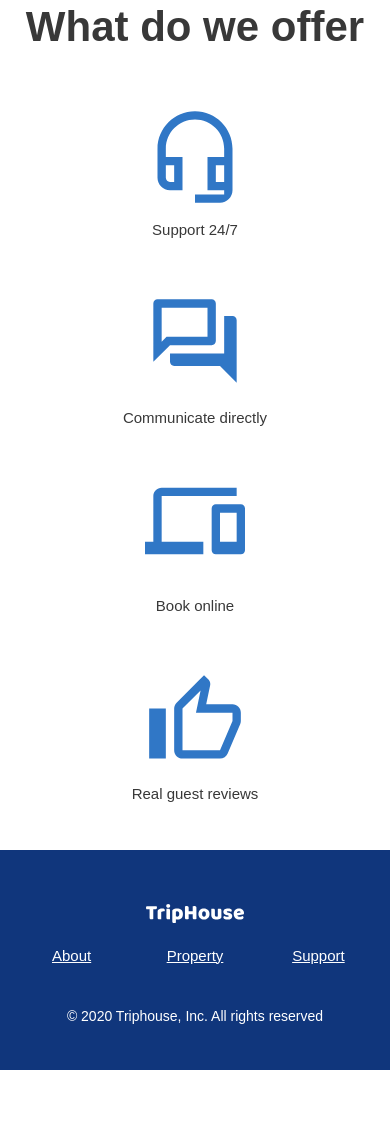
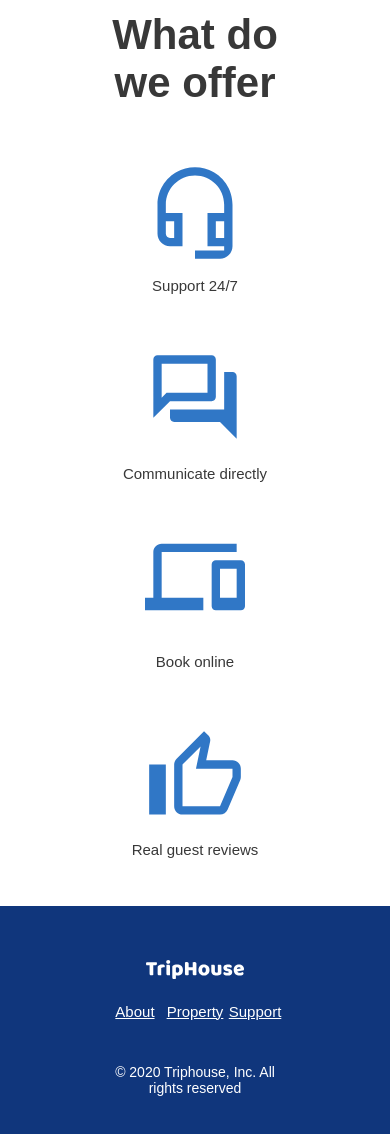
Before and after one commit to SobolevD51/if-html, a website: page index.html in a window 390 px wide. Shown: the part 846-1980 px from the top of the page. Before the commit the page ends 1916 px from the top, so only its background shows below. Drawn offline with nearby package versions, Linux system fonts and the light colour scheme; a web font is replaced by a local one.

Commit message:
Extra styles has been deleted. @media request was replenished to make adaptive without compare style library.

```diff
--- a/index.html
+++ b/index.html
@@ -5,29 +5,29 @@
   <meta name="viewport" content="width=device-width, initial-scale=1.0" />
   <link rel="stylesheet" href="styles/style.css" />
   <link rel="stylesheet" href="styles/fonts.css" />
-  <link rel="stylesheet" href="https://unpkg.com/flexboxgrid2@7.2.1/flexboxgrid2.css">
+<!--  <link rel="stylesheet" href="https://unpkg.com/flexboxgrid2@7.2.1/flexboxgrid2.css">-->
   <title>Title</title>
 </head>
 <body>
 <div class="top-section">
   <div class="container">
     <div class="header">
-      <div class="logo-header logo-header-xs-12 logo-header-md-6 logo-header-lg-3">
+      <div class="logo-header">
         <img src="./img/logo_header.svg" alt="TripHouse" />
       </div>
       <div class="header-links">
-        <div class="stays stays-xs-12 stays-md-6 stays-lg-3">
+        <div class="stays">
           <a href="" class="header-link">Stays</a>
         </div>
-        <div class="attraction attraction-xs-12 attraction-md-6 attraction-lg-3">
+        <div class="attraction">
           <a href="" class="header-link">Attraction</a>
         </div>
-        <div class="moon moon-xs-12 moon-md-6 moon-lg-3">
+        <div class="moon">
           <a href="">
             <img src="./img/Night.svg" alt="Moon" />
           </a>
         </div>
-        <div class="account account-xs-12 account-md-6 account-lg-3">
+        <div class="account">
           <a href="">
             <img src="./img/AccountCircle.svg" alt="Person icon" />
           </a>
@@ -83,25 +83,25 @@
       <h2 class="block_title_content">What do we offer</h2>
     </div>
     <div class="row">
-      <div class="col col-xs-12 col-md-6 col-lg-3">
+      <div class="col">
         <div class="icon">
           <img class="img-icon" src="img/headset.svg" alt="headset" />
         </div>
         <a href="" class="caption">Support 24/7</a>
       </div>
-      <div class="col col-xs-12 col-md-6 col-lg-3">
+      <div class="col">
         <div class="icon">
           <img class="img-icon" src="img/message.svg" alt="messages" />
         </div>
         <a href="" class="caption">Communicate directly</a>
       </div>
-      <div class="col col-xs-12 col-md-6 col-lg-3">
+      <div class="col">
         <div class="icon">
           <img class="img-icon" src="img/computer.svg" alt="computer" />
         </div>
         <a href="" class="caption">Book online</a>
       </div>
-      <div class="col col-xs-12 col-md-6 col-lg-3">
+      <div class="col">
         <div class="icon">
           <img class="img-icon" src="img/like.svg" alt="likes" />
         </div>
@@ -112,11 +112,11 @@
 </div>
 <div class="footer">
   <div class="container">
-    <div class="logo-footer logo-footer-xs-12 logo-footer-md-6 logo-footer-lg-3">
+    <div class="logo-footer">
       <img src="./img/logo_footer.svg" alt="TripHouse" />
     </div>
     <div class="footer-content">
-      <div class="item about item-xs-12 item-md-6 item-lg-3">
+      <div class="item about">
         <ul>
           <li class="text-title"><a href="" class="footer-links">About</a></li>
           <li class="link">
@@ -129,7 +129,7 @@
           </li>
         </ul>
       </div>
-      <div class="item property item-xs-12 item-md-6 item-lg-3">
+      <div class="item property">
         <ul>
           <li class="text-title">Property</li>
           <li class="link">
@@ -146,7 +146,7 @@
           <li class="link"><a href="" class="footer-links">Hostels</a></li>
         </ul>
       </div>
-      <div class="item support item-xs-12 item-md-6 item-lg-3">
+      <div class="item support">
         <ul>
           <li class="text-title">Support</li>
           <li class="link">
@@ -156,7 +156,7 @@
         </ul>
       </div>
     </div>
-    <div class="rights rights-xs-12 rights-md-6 rights-lg-3">© 2020 Triphouse, Inc. All rights reserved</div>
+    <div class="rights">© 2020 Triphouse, Inc. All rights reserved</div>
   </div>
 </div>
 </body>
--- a/styles/style.css
+++ b/styles/style.css
@@ -238,7 +238,7 @@ input#info-guests {
   background-size: 100%;
   color: var(--main-color);
 }
-.logo-footer, .logo-footer-lg-3, .logo-footer-md-6, .logo-footer-xs-12 {
+.logo-footer {
   display: none;
 }
 .footer-content {
@@ -278,6 +278,13 @@ li {
   list-style-type: none;
 }
 @media all and (max-width: 700px) {
+  .row {
+    flex-direction: column;
+    justify-content: center;
+  }
+  .col {
+    width: 100%;
+  }
   .link {
     display: none;
   }
@@ -296,7 +303,7 @@ li {
   ul {
     padding-inline-start: 0;
   }
-  .logo-footer, .logo-footer-lg-3, .logo-footer-md-6, .logo-footer-xs-12 {
+  .logo-footer {
     display: flex;
     justify-content: center;
   }
@@ -313,6 +320,6 @@ li {
   }
   .rights {
     display: flex;
-    justify-content: center;
+    text-align: center;
   }
 }
```
